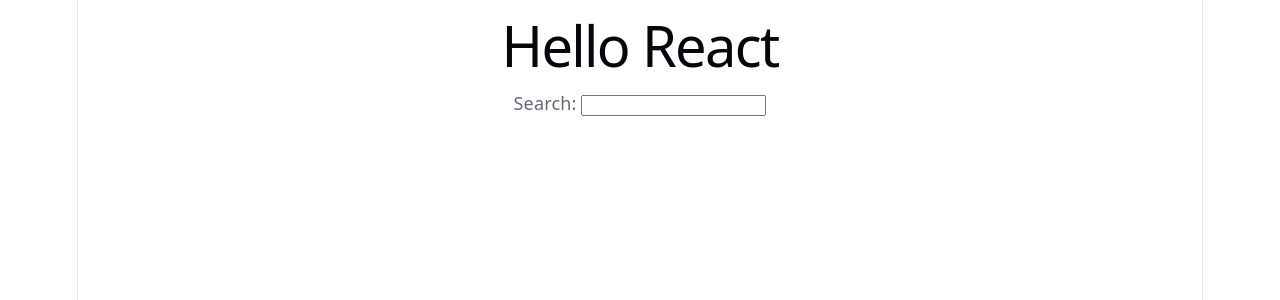
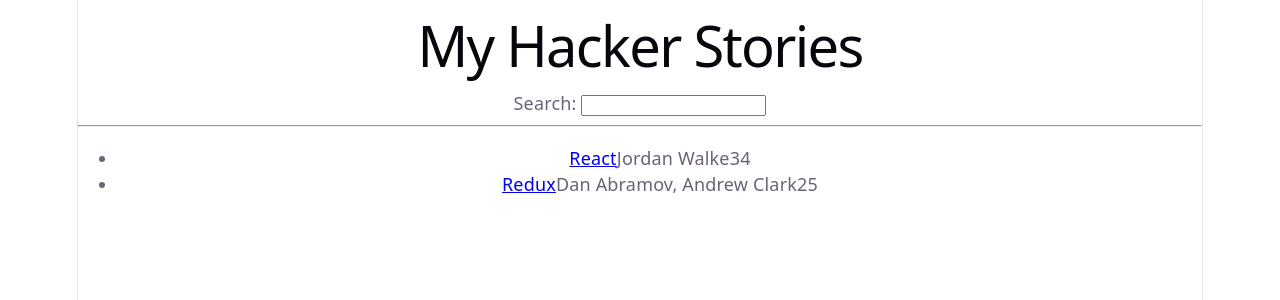
Before and after one commit to DYLMAZZ/FA26-SDEV2250-ReactIntro, a React (Vite) app: page / in a window 1280 px wide. Shown: the top 300 px of the page. Built offline with nearby package versions, Linux system fonts and the light colour scheme.

Commit message:
Lists in React

```diff
--- a/src/App.jsx
+++ b/src/App.jsx
@@ -1,21 +1,46 @@
-const welcome = {
-    greeting: 'Hey',
-    title: "React",
-};
-
-const title = 'React';
-
-function getTitle(title) {
-    return title;
-}
+const list = [
+    {
+        title: 'React',
+        url: 'https://reactjs.org/',
+        author: 'Jordan Walke',
+        num_comments: 3,
+        points: 4,
+        objectID: 0,
+    },
+    {
+        title: 'Redux',
+        url: 'https://redux.js.org/',
+        author: 'Dan Abramov, Andrew Clark',
+        num_comments: 2,
+        points: 5,
+        objectID: 1,
+    },
+];
 
 function App() {
   return (
     <div>
-    <h1>Hello {getTitle('React')}</h1>
+      <h1>My Hacker Stories</h1>
 
-    <label htmlFor="search">Search: </label>
-    <input id="search" type="text" />
+      <label htmlFor="search">Search: </label>
+      <input id="search" type="text" />
+
+      <hr />
+
+      <ul>
+        {list.map(function (item) {
+          return (
+            <li key={item.objectID}>
+              <span>
+                <a href={item.url}>{item.title}</a>
+              </span>
+              <span>{item.author}</span>
+              <span>{item.num_comments}</span>
+              <span>{item.points}</span>
+            </li>
+          );
+        })}
+      </ul>
     </div>
   );
 }
```
